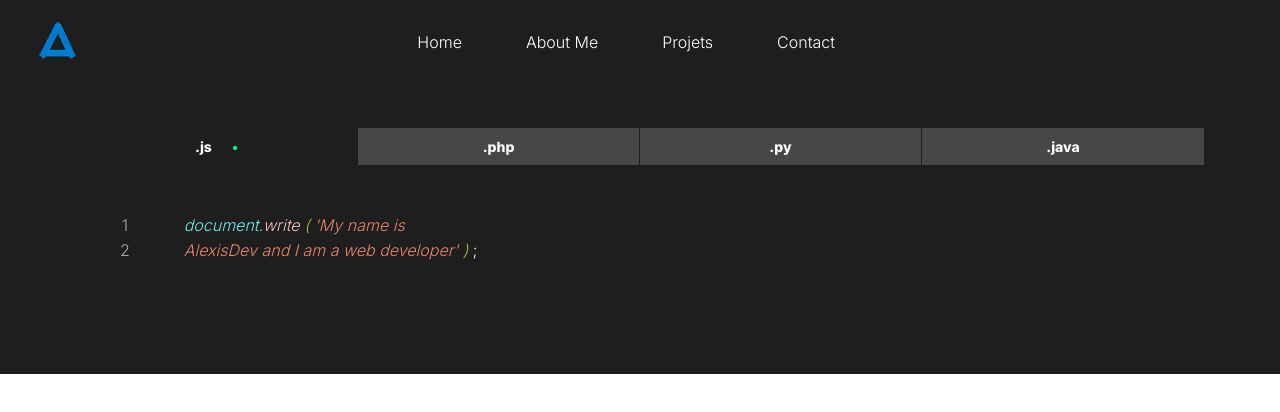
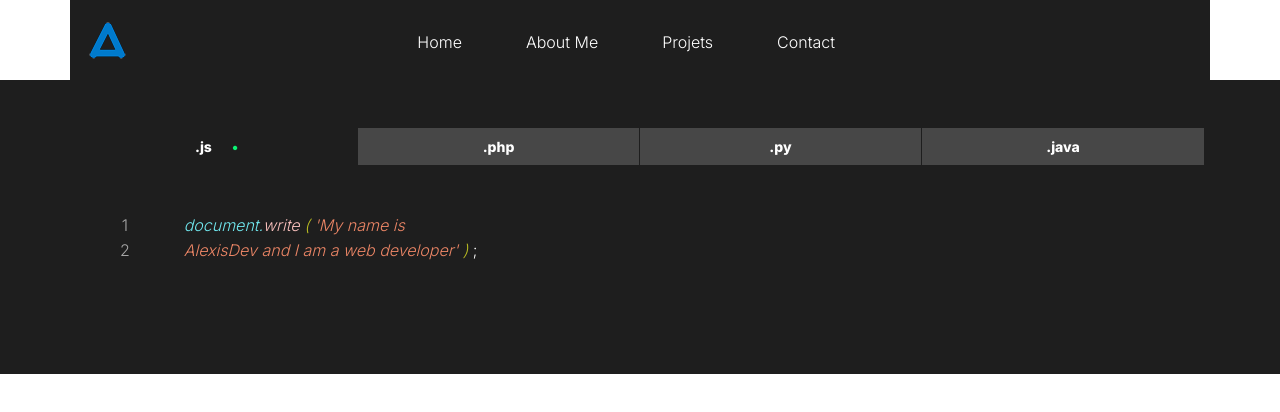
Before and after one commit to favt12/Portafolio, a React app: page / in a window 1280 px wide. Shown: the top 412 px of the page. Built offline with nearby package versions, Linux system fonts and the light colour scheme.

Commit message:
Added a container and a row | Bootstrap

```diff
--- a/src/components/Navbar.jsx
+++ b/src/components/Navbar.jsx
@@ -1,5 +1,7 @@
 import { useRef } from 'react';
 import { FaEllipsisV,FaTimes } from 'react-icons/fa';
+import { Container, Row } from 'react-bootstrap';
+import 'bootstrap/dist/css/bootstrap.min.css';
 import logo from '../assets/logo-alexisDev-azul.png';
 
 
@@ -9,6 +11,8 @@ function Navbar() {
         navRef.current.classList.toggle('responsive_nav');
     }
     return (
+        <Container>
+            <Row>
                 <header>
                     <div><img src={logo} alt='img'></img></div>
                         <nav ref={navRef}>
@@ -24,6 +28,8 @@ function Navbar() {
                         <FaEllipsisV/>
                     </button>
                 </header>
+            </Row>
+        </Container>
     )
 }
 
```
Lines whose indentation alone changed are shown as unchanged.
